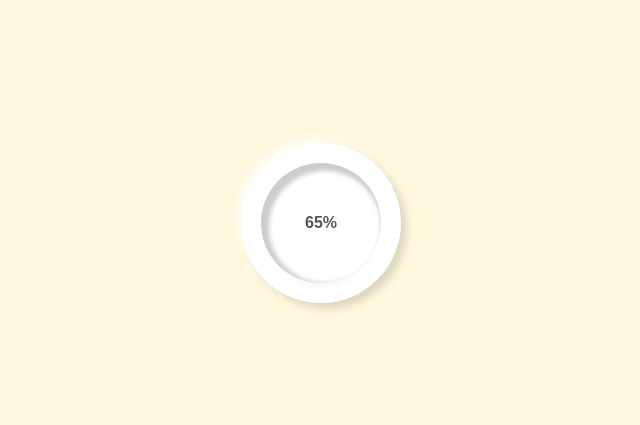
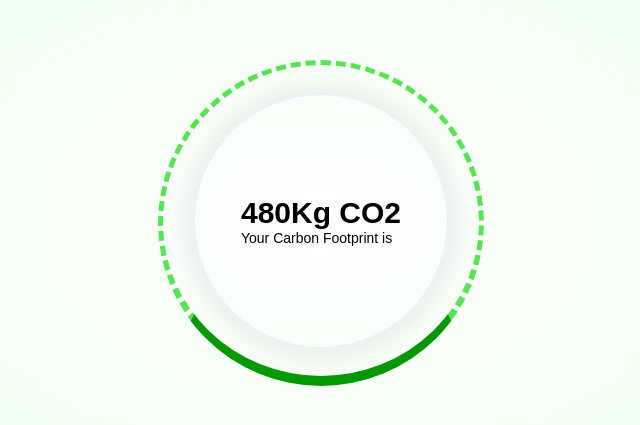
Before and after one commit to ubairnoor/CssDesign, a website built with Parcel: page index.html in a window 1280 px wide. Shown: the part 177-602 px from the top of the page, without its empty margins (319-959 px from the left). Built offline with nearby package versions, Linux system fonts and the light colour scheme.

Commit message:
Design of secondary added and transaction effect added

```diff
--- a/index.html
+++ b/index.html
@@ -8,13 +8,31 @@
 
   <body>
     <div class="skill">
-      <div class="outer">
+
+
+      <div class="secondaryOuter">
+            <div class="outer">
         <div class="inner">
-          <div id='number'>
-          65%
+          <div class='number'>
+        <p style="font-size:30px;font-weight:600;">480Kg CO2 </p>
+        <p style="font-size:14px;font-weight:400">Your Carbon Footprint is  </p>
 
           </div>
+    </div>
+        </div>
       </div>
-    </div>
+          </div>
+    <!-- <svg xmlns="https://www.w3.org/2000/svg" version="1.1" width="324px" height="324px">
+
+  <defs>
+    <linearGradient id="GradientColor">
+      <stop offset="0%" stop-color="#DA22FF"/>
+      <stop offset="100%" stop-color="#9733EE"/>
+      <linearGradient/>
+
+  </defs>
+     <circle cx="200" cy="200" r="100" stroke-linecap="round"/>
+</svg> -->
+
   </body>
 </html>
--- a/src/styles.css
+++ b/src/styles.css
@@ -4,7 +4,11 @@
   box-sizing: border-box;
 }
 body {
-  background-color: cornsilk;
+  background: radial-gradient(
+    50% 50% at 50% 50%,
+    rgba(255, 255, 255, 0) 0%,
+    #ecffed 100%
+  );
   font-family: sans-serif;
   height: 100vh;
   display: flex;
@@ -13,34 +17,68 @@ body {
 }
 
 .skill {
-  height: 160px;
-  width: 160px;
-
+  width: 326px;
+  height: 326px;
   position: relative;
 }
 .outer {
-  height: 160px;
-  width: 160px;
-  box-shadow: 6px 6px 10px -1px rgba(0, 0, 0, 0.15),
-    -6px -6px 10px -1px rgba(255, 255, 255, 0.7);
-  padding: 20px;
-  background: white;
+  width: 327px;
+  height: 326px;
+  display: flex;
+  align-items: center;
+  justify-content: center;
+  background: transparent;
   border-radius: 50%;
 }
-
+.secondaryOuter {
+  width: 326px;
+  height: 326px;
+  display: flex;
+  align-items: center;
+  justify-content: center;
+  background: transparent;
+  border-left: 5px dashed #56e453;
+  border-bottom: 10px solid #039800;
+  border-right: 5px dashed #56e453;
+  border-top: 5px dashed #56e453;
+  border-radius: 50%;
+  transition: 3s;
+}
+.secondaryOuter:hover {
+  border-left: 10px solid #039800;
+}
 .inner {
-  height: 120px;
-  width: 120px;
+  width: 254px;
+  height: 254px;
   border-radius: 50%;
+  border: 1px solid #e0f2ff;
   display: flex;
   align-items: center; /* center along y axis*/
   justify-content: center; /* center along x axis*/
-  box-shadow: inset 4px 4px 4px 4px rgba(0, 0, 0, 0.2),
-    inset -4px -4px 6px -1px rgba(255, 255, 255, 0.7),
-    0.5px 0.5px 0px rgba(255, 255, 255, 1),
-    0px 12px 10px -10px rgba(0, 0, 0, 0.05);
+  box-shadow: 0px 1px 24px 11px rgba(0, 0, 0, 0.06);
+  transition: 1s;
 }
+
 #number {
   font-weight: 600;
   color: #555;
 }
+
+/* circle {
+  fill: none;
+  stroke: url(#GradientColor);
+  stroke-width: 10px;
+  stroke-dasharray: 450;
+  stroke-dashoffset: 450;
+  animation: anim 2s linear forwards;
+}
+/* @keyframes anim {
+  100% {
+    stroke-dashoffset: 157.5;
+  }
+} */
+/* svg {
+  position: absolute;
+  top: 0;
+  left: 0;
+} */
```
Also changed, not shown: dist/index.html, dist/index.js (added), 3 other files.
